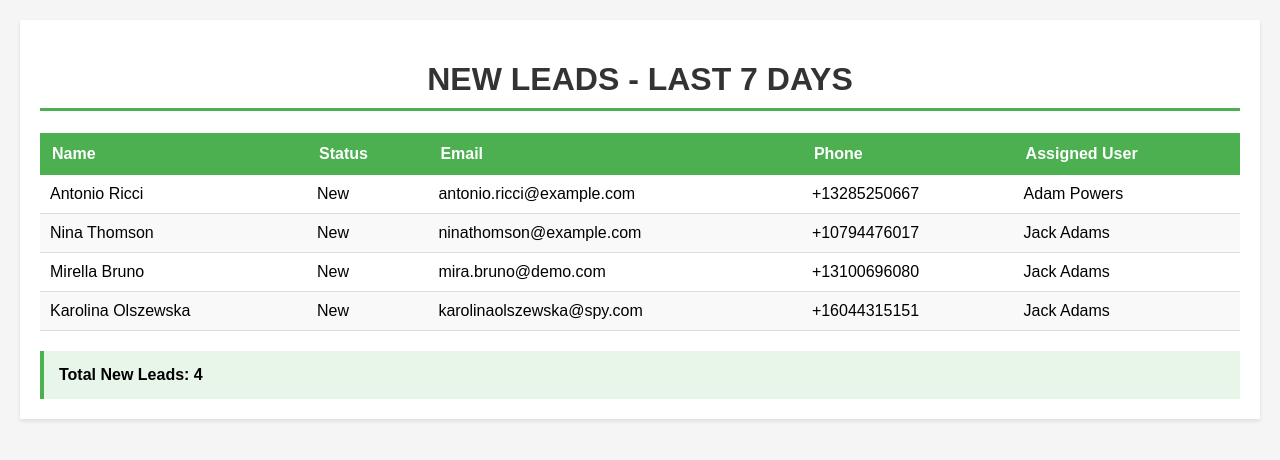
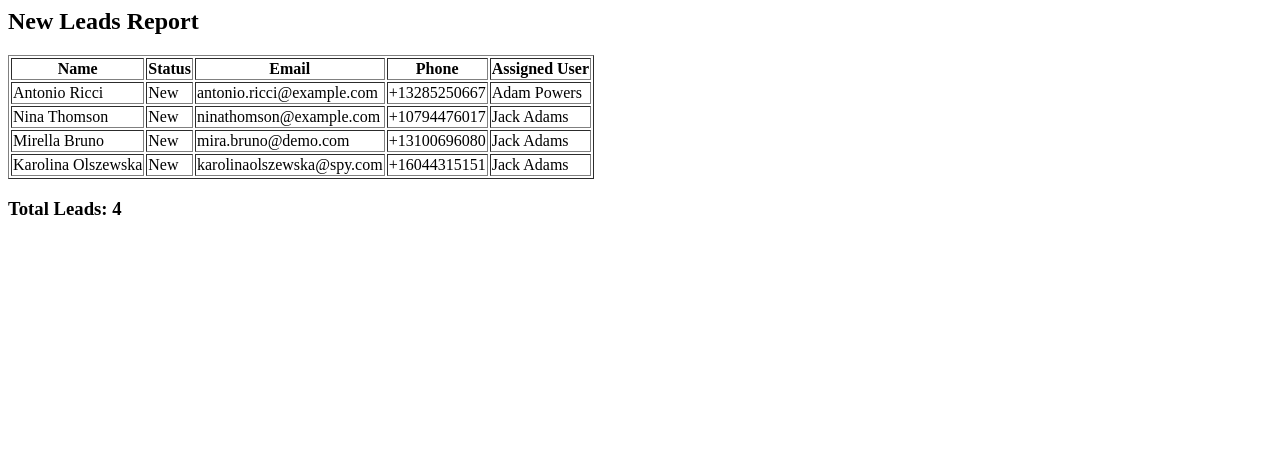
Before and after one commit to omeesham/AIBasedTestAutomationDemo, a website: page Data/newLeadLast7Days.html in a window 1280 px wide. Drawn offline with Linux system fonts and the light colour scheme.

Commit message:
code commit

```diff
--- a/Data/newLeadLast7Days.html
+++ b/Data/newLeadLast7Days.html
@@ -1,69 +1,8 @@
-<!DOCTYPE html>
+
   <html>
-<head>
-  <meta charset="UTF-8">
-  <title>New Leads - Last 7 Days</title>
-  <style>
-    body {
-      font-family: Arial, sans-serif;
-      margin: 20px;
-      background-color: #f5f5f5;
-    }
-    .container {
-      max-width: 1200px;
-      margin: 0 auto;
-      background-color: white;
-      padding: 20px;
-      box-shadow: 0 2px 4px rgba(0,0,0,0.1);
-    }
-    h1 {
-      color: #333;
-      text-align: center;
-      border-bottom: 3px solid #4CAF50;
-      padding-bottom: 10px;
-    }
-    table {
-      width: 100%;
-      border-collapse: collapse;
-      margin-top: 20px;
-    }
-    th {
-      background-color: #4CAF50;
-      color: white;
-      padding: 12px;
-      text-align: left;
-      font-weight: bold;
-    }
-    td {
-      padding: 10px;
-      border-bottom: 1px solid #ddd;
-    }
-    tr:hover {
-      background-color: #f1f1f1;
-    }
-    tr:nth-child(even) {
-      background-color: #f9f9f9;
-    }
-    .summary {
-      margin-top: 20px;
-      padding: 15px;
-      background-color: #e8f5e9;
-      border-left: 4px solid #4CAF50;
-      font-weight: bold;
-    }
-    .no-data {
-      text-align: center;
-      padding: 30px;
-      color: #999;
-      font-style: italic;
-    }
-  </style>
-</head>
   <body>
-  <div class="container">
-    <h1>NEW LEADS - LAST 7 DAYS</h1>
-    <table>
-      <thead>
+  <h2>New Leads Report</h2>
+  <table border="1">
   <tr>
   <th>Name</th>
   <th>Status</th>
@@ -71,8 +10,6 @@
   <th>Phone</th>
   <th>Assigned User</th>
   </tr>
-      </thead>
-      <tbody>
   <tr>
   <td>Antonio Ricci</td>
   <td>New</td>
@@ -101,11 +38,7 @@
   <td>+16044315151</td>
   <td>Jack Adams</td>
   </tr>
-      </tbody>
   </table>
-    <div class="summary">
-      Total New Leads: 4
-    </div>
-  </div>
+  <h3>Total Leads: 4</h3>
   </body>
   </html>
--- a/package.json
+++ b/package.json
@@ -22,7 +22,7 @@
     "@types/node": "^25.0.9",
     "allure-commandline": "^2.36.0",
     "allure-playwright": "^3.4.5",
-    "dotenv": "^17.2.3"
+    "dotenv": "^17.3.1"
   },
   "dependencies": {
     "@types/nodemailer": "^7.0.9",
```
Also changed, not shown: src/email-util.ts (+24 -24 lines), tests/espocrm-lead-management-complete.spec.ts (+89 -174 lines), 5 other files. Lines whose indentation alone changed are shown as unchanged.
